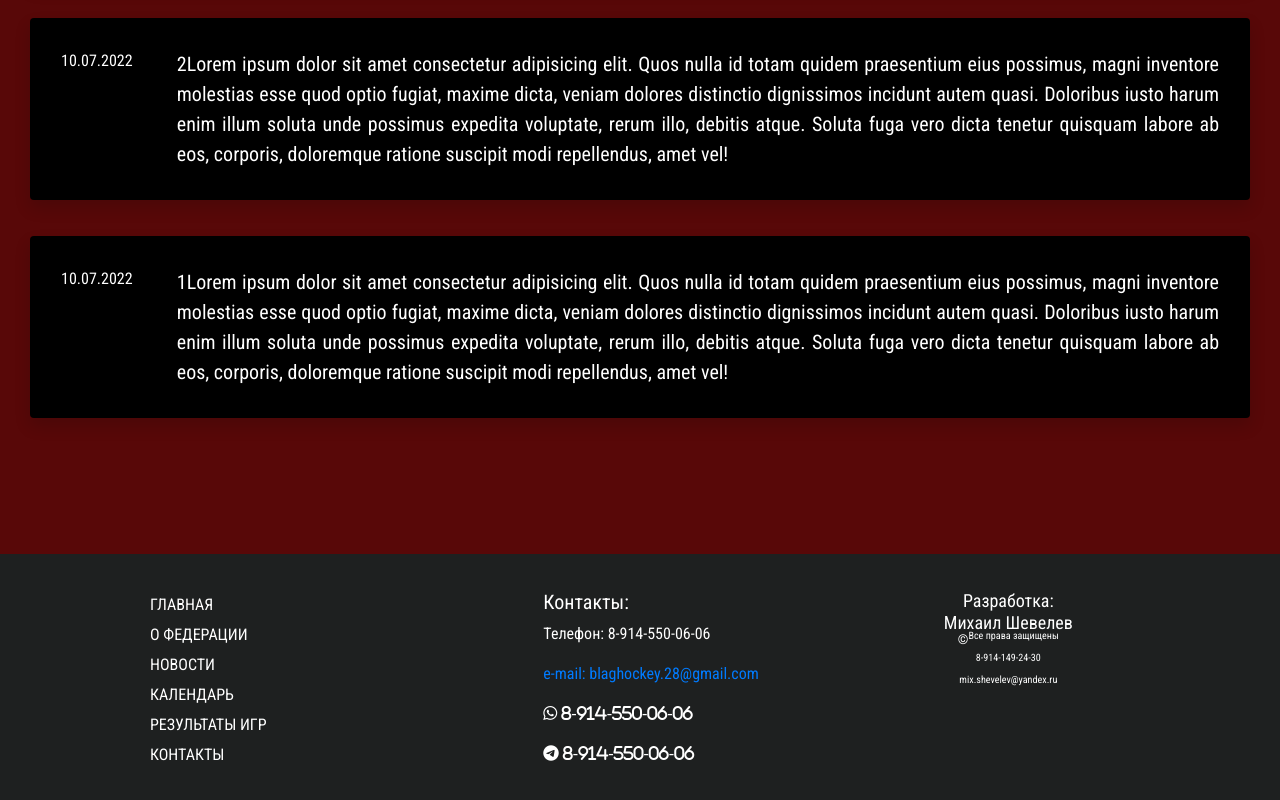
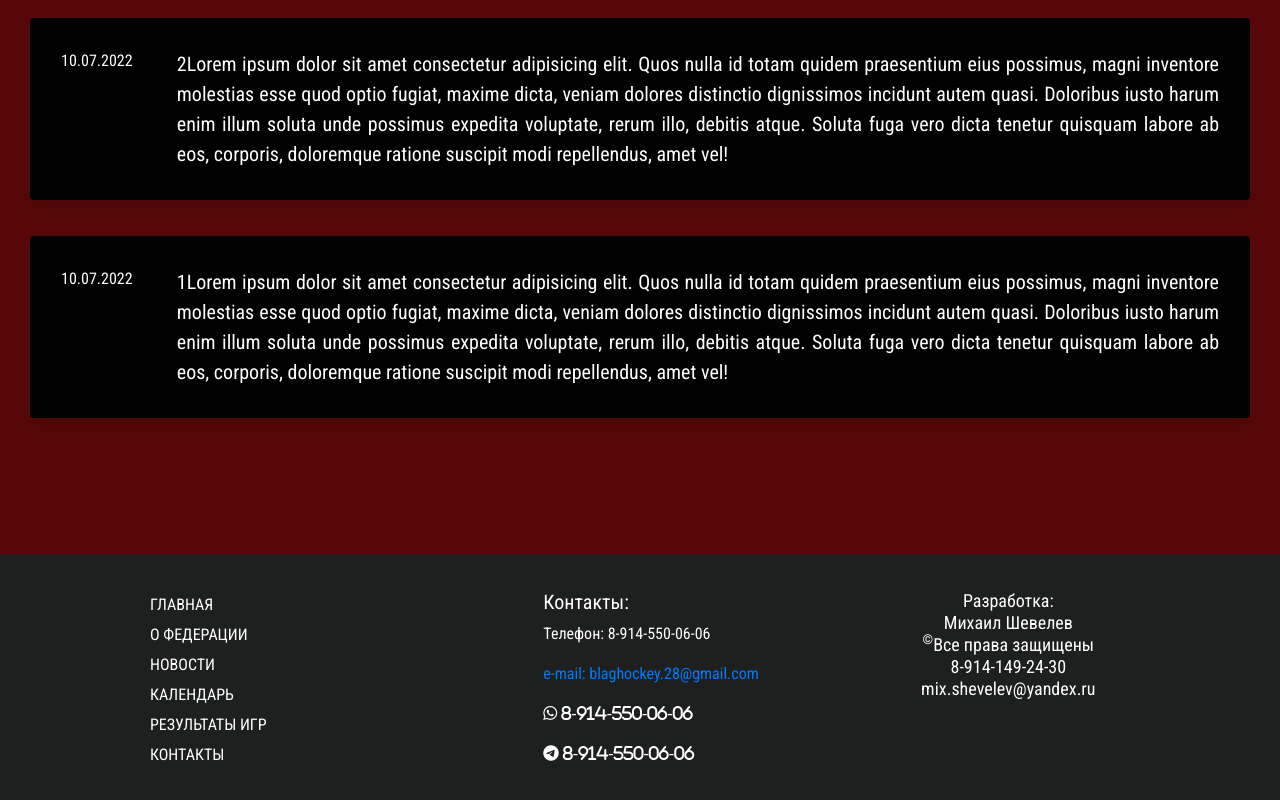
Before and after one commit to mix1979/blag_hockey, a plain HTML site: page pages/news.html in a window 1280 px wide. Shown: the part 748-1548 px from the top of the page. Drawn offline with nearby package versions, Linux system fonts and the light colour scheme.

Commit message:
Update news.html

```diff
--- a/pages/news.html
+++ b/pages/news.html
@@ -155,7 +155,7 @@
                     <br>
                     Михаил Шевелев
                     <br>
-                    <sup>&copy;<sup/>Все права защищены
+                    <sup>&copy;</sup>Все права защищены
                     <br>
                     8-914-149-24-30
                     <br>
```
